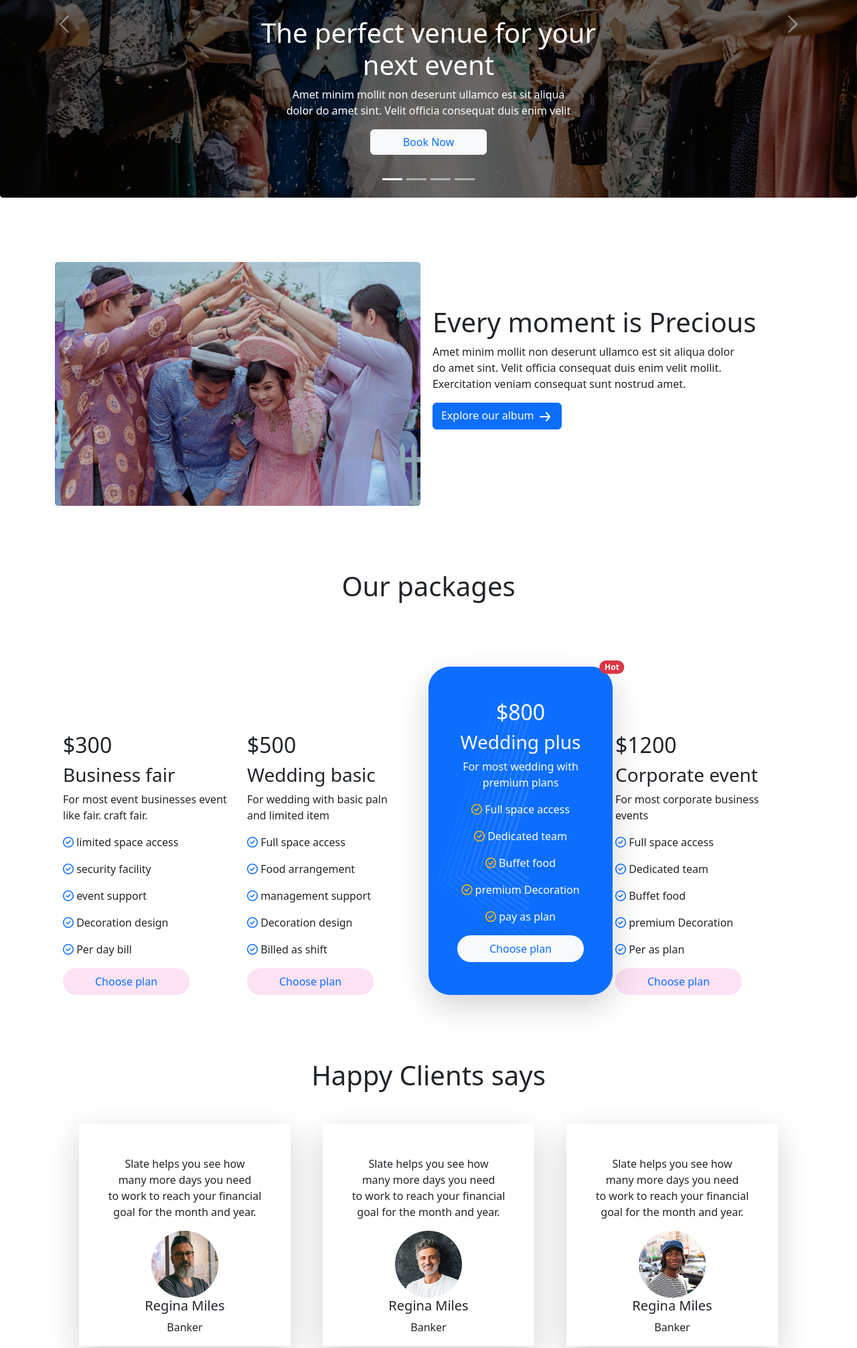
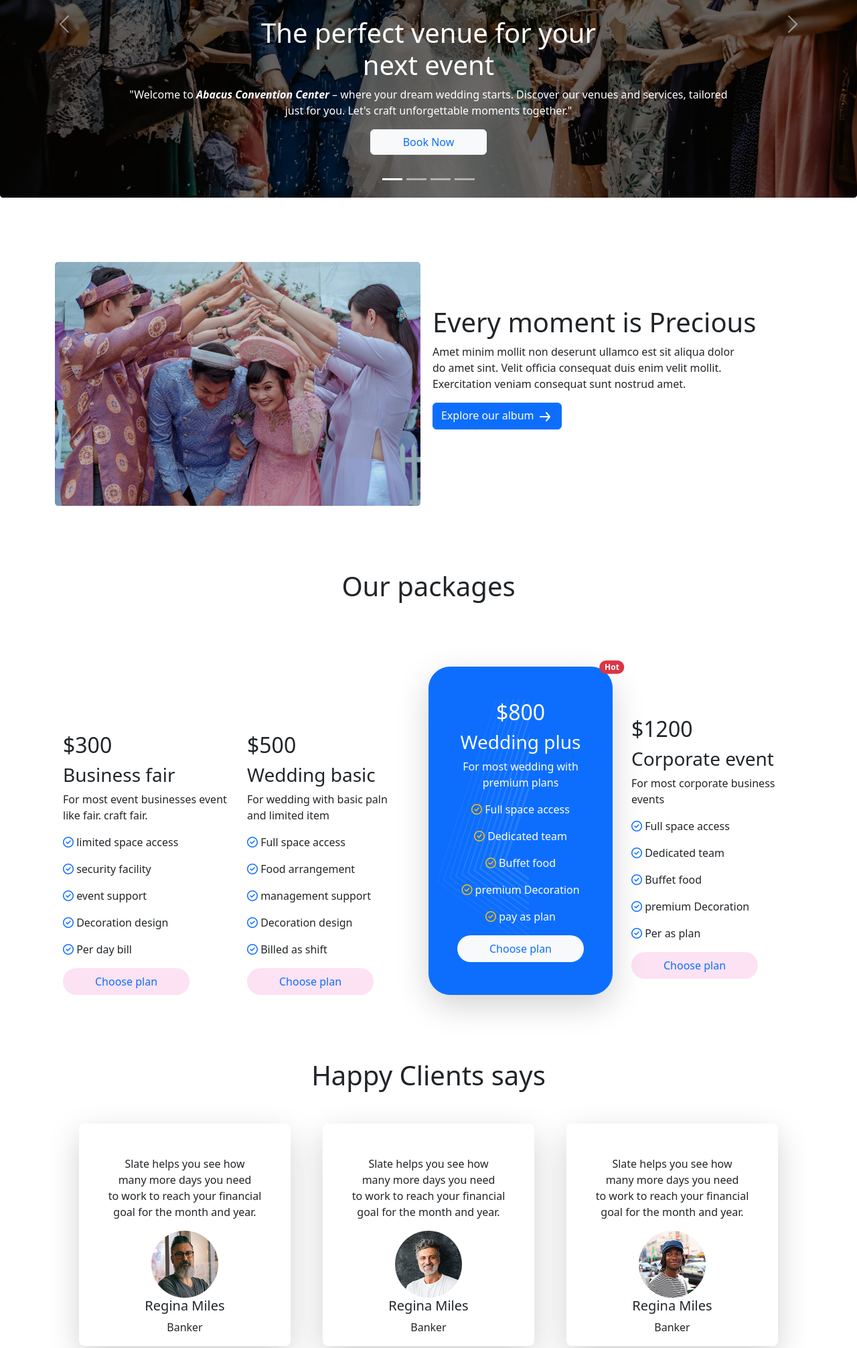
Before and after one commit to MdRehanAli/A_Wedding_Event, a plain HTML site: page index.html in a window 1280 px wide. Shown: the part 280-2292 px from the top of the page at 67% size. Drawn offline with nearby package versions, Linux system fonts and the light colour scheme.

Commit message:
Added readme File and a small changes in style

```diff
--- a/index.html
+++ b/index.html
@@ -5,6 +5,7 @@
     <meta charset="UTF-8">
     <meta http-equiv="X-UA-Compatible" content="IE=edge">
     <meta name="viewport" content="width=device-width, initial-scale=1.0">
+    <link rel="shortcut icon" href="images/wedding.jpg" type="image/x-icon">
     <title>A Wedding Event</title>
 
 
@@ -74,9 +75,9 @@
                         <div class="carousel-caption d-none d-md-block">
                             <h1>The perfect venue for your <br>
                                 next event</h1>
-                            <p>Amet minim mollit non deserunt ullamco est sit aliqua <br> dolor do amet sint. Velit
-                                officia
-                                consequat duis enim velit </p>
+                            <p>"Welcome to <b><i>Abacus Convention Center</i></b> – where your dream wedding starts.
+                                Discover our venues and services, tailored just for you. Let's craft unforgettable
+                                moments together."</p>
 
                             <a class="btn btn-light px-5 text-primary mb-4" href="">Book Now</a>
                         </div>
@@ -219,6 +220,7 @@
 
 
                     <div class="col-lg-3 col-md-4 col-sm-6 col-12">
+                        <div class="m-4">
                             <h2>$1200</h2>
                             <h3>Corporate event</h3>
                             <p>For most corporate business <br> events</p>
@@ -234,6 +236,7 @@
                         </div>
                     </div>
                 </div>
+            </div>
 
 
         </section>
@@ -244,7 +247,7 @@
             <h1 class="text-center m-5 pt-5">Happy Clients says</h1>
 
             <div class="container d-flex flex-md-column flex-sm-column flex-column flex-lg-row gap-5 px-5">
-                <div class="container-fluid text-center pt-5 shadow shadow-lg">
+                <div class="container-fluid text-center pt-5 shadow shadow-lg rounded-3">
                     <p>Slate helps you see how <br>
                         many more days you need <br>
                         to work to reach your financial <br>
@@ -253,7 +256,7 @@
                     <h5>Regina Miles</h5>
                     <p>Banker</p>
                 </div>
-                <div class="container text-center pt-5 shadow shadow-lg">
+                <div class="container text-center pt-5 shadow shadow-lg rounded-3">
                     <p>Slate helps you see how <br>
                         many more days you need <br>
                         to work to reach your financial <br>
@@ -262,7 +265,7 @@
                     <h5>Regina Miles</h5>
                     <p>Banker</p>
                 </div>
-                <div class="container text-center pt-5 shadow shadow-lg">
+                <div class="container text-center pt-5 shadow shadow-lg rounded-3">
                     <p>Slate helps you see how <br>
                         many more days you need <br>
                         to work to reach your financial <br>
```
Also changed, not shown: images/wedding.jpg (added), 1 other file. Lines whose indentation alone changed are shown as unchanged.
